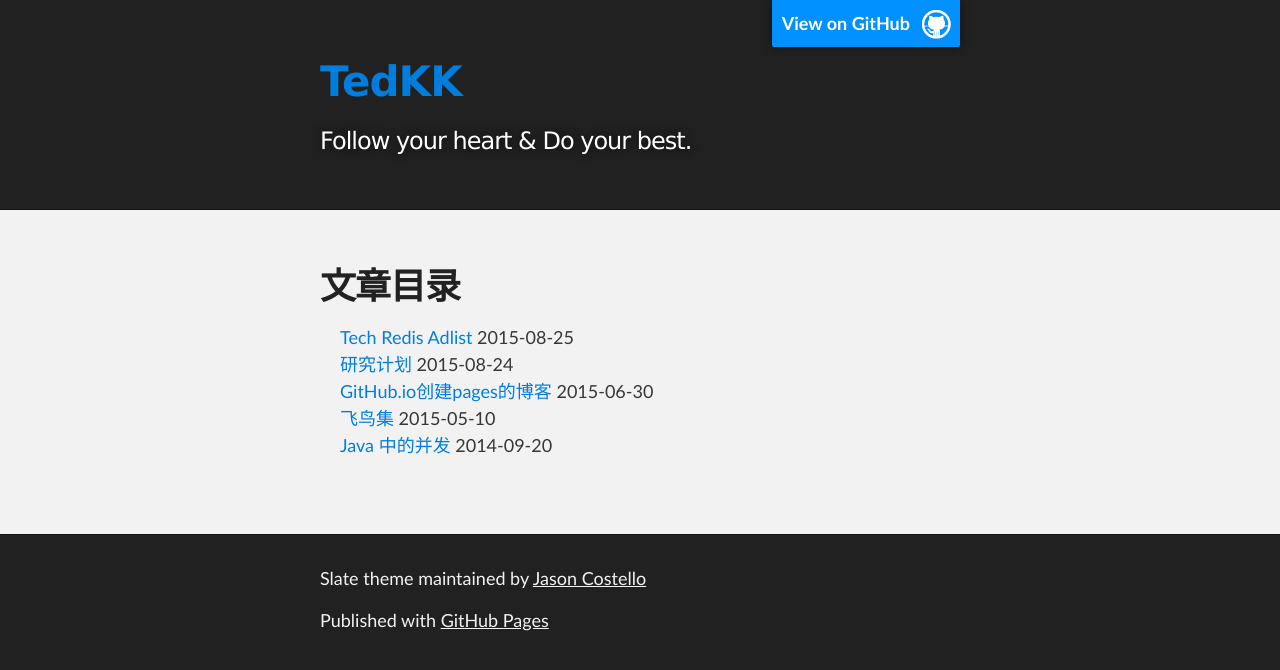
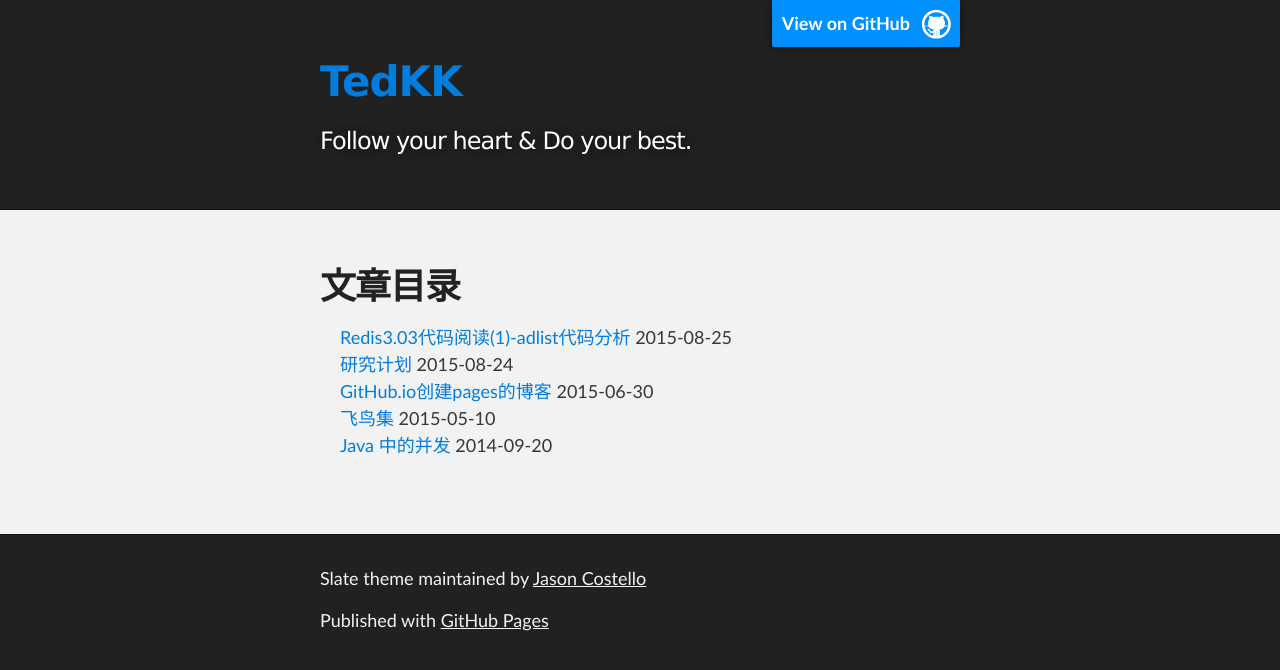
Before and after one commit to guanliqun/TedNote, a Jekyll site: the page built from index.html, in a window 1280 px wide. Shown: the top 670 px of the page. Built offline with Jekyll 4.4.1, drawn with Linux system fonts in a browser that asks for light colours; Markdown is read by kramdown in place of the engine named in the settings; the list of posts is cut into pages by our own code.

Commit message:
Update 2015-08-25-tech-redis-adlist.md

```diff
--- a/_posts/2015-08-25-tech-redis-adlist.md
+++ b/_posts/2015-08-25-tech-redis-adlist.md
@@ -1,3 +1,11 @@
+---
+layout: post
+title: Redis3.03代码阅读(1)-adlist代码分析
+category: 技术
+comments: true
+---
+
+#1，概述
 本文作为redis代码阅读的笔记。以下内容主要是针对adlist.h/adlist.c文件中的list链表进行代码分析和注释。
 总体上来说该adlist有如下几个特点：
 1，通过c语言实现了泛型的list链表，同时实现了iterator迭代器。虽然简单，但是很巧妙。
```
Also changed, not shown: other parts of _posts/2015-08-25-tech-redis-adlist.md (+3 -2 lines).
